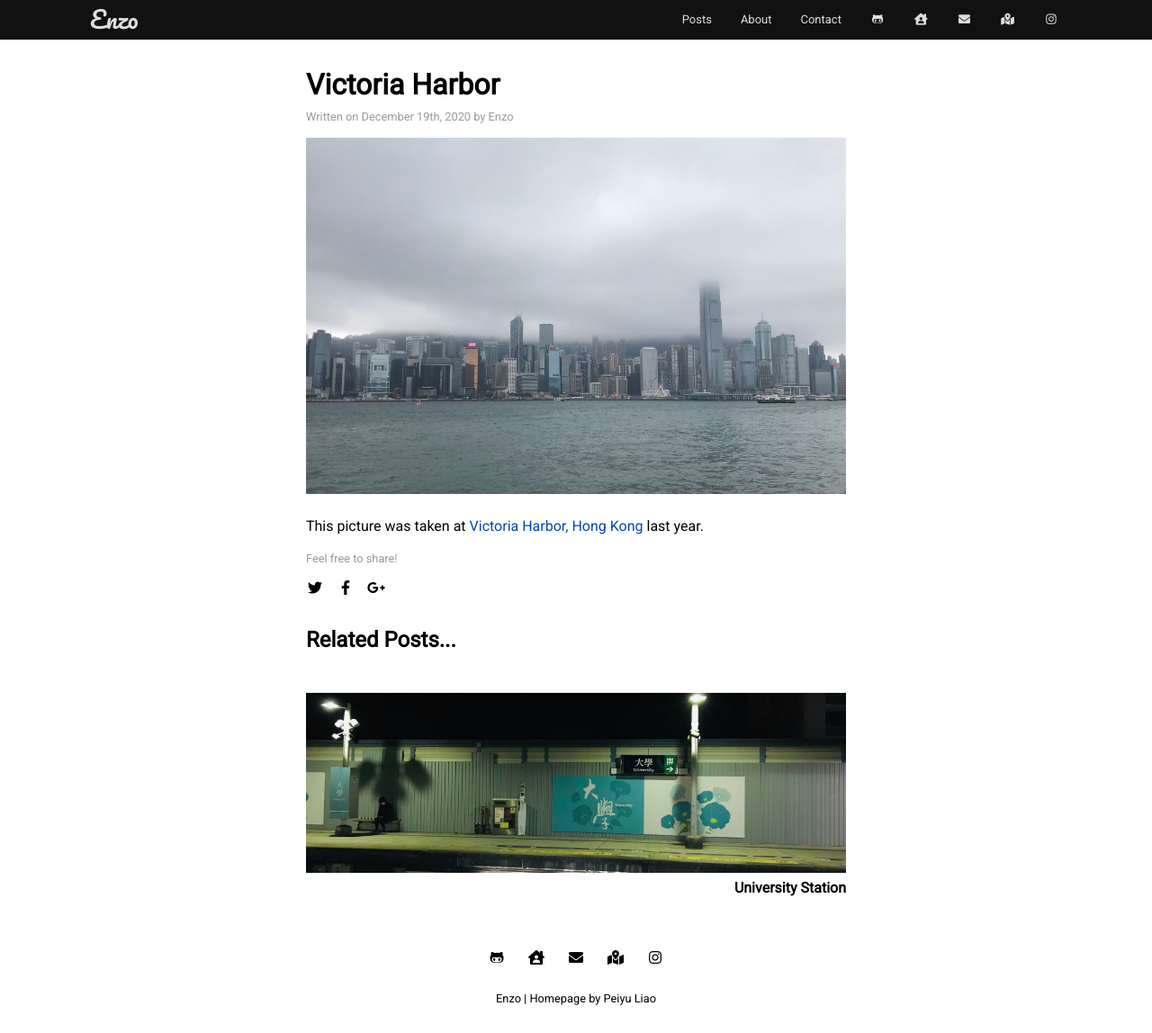
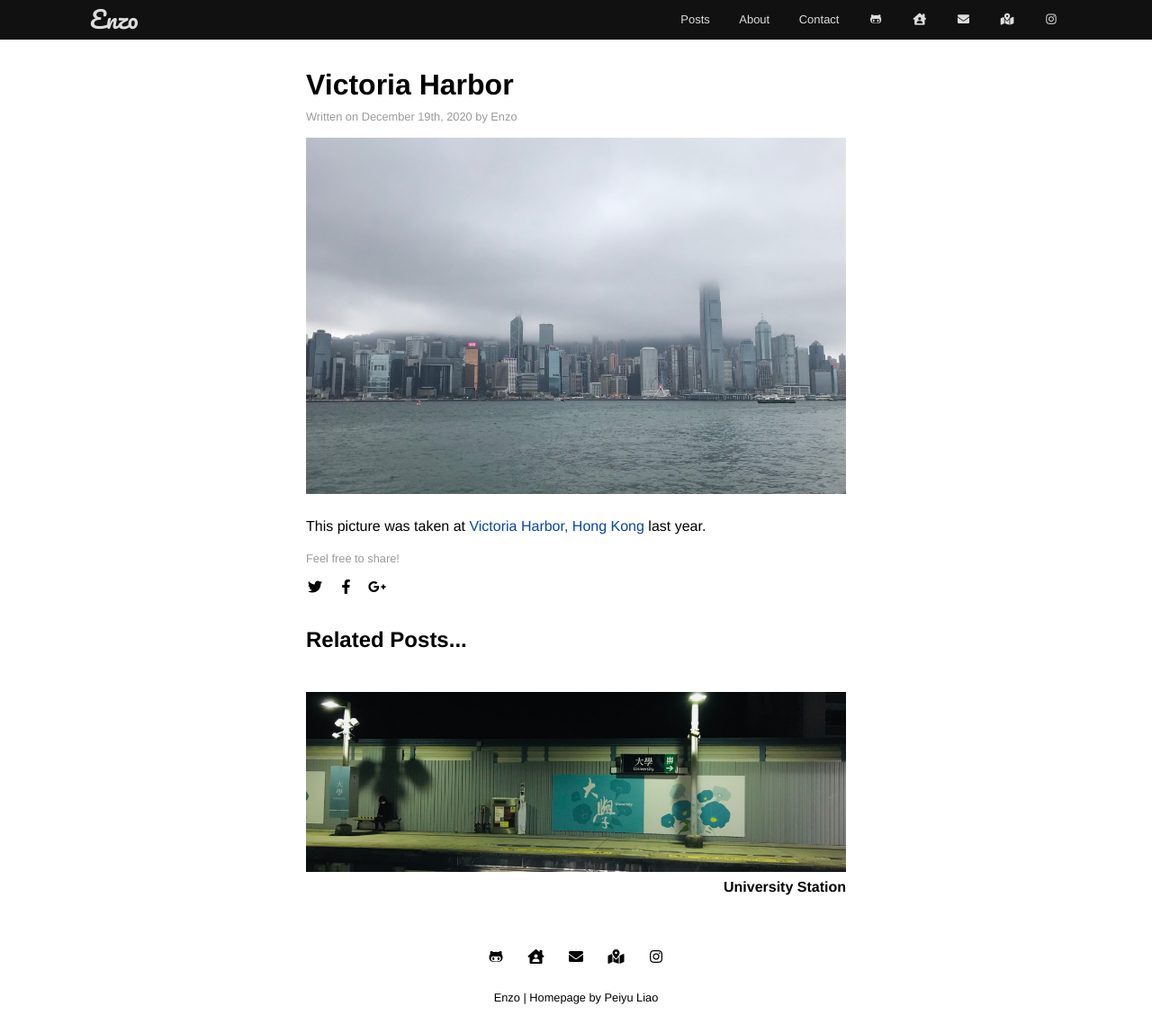
Before and after one commit to enzoleo/enzoleo.github.io, a Jekyll site: the page built from _posts/2020-12-19-victoria-harbor.md, in a window 1280 px wide and 1148 px high. Shown: the whole window at 90% size. Built offline with Jekyll 4.4.1, drawn with Linux system fonts in a browser that asks for light colours.

Commit message:
Modify base and body default fontface

```diff
--- a/assets/css/main.scss
+++ b/assets/css/main.scss
@@ -2,15 +2,9 @@
 # Front matter comment to ensure Jekyll properly reads file.
 ---
 
-/*
-  Helvetica font-family
-  Note that such specification in CSS show Helvetica only for
-  those who have installed this font family, otherwise some
-  fallbacks will be made.
-*/
-$base-font-family: 'Roboto', sans-serif;
-$body-font-family: 'Roboto', sans-serif;
-$code-font-family: "Source Code Pro", monospace;
+$base-font-family: 'Helvetica', sans-serif;
+$body-font-family: 'Helvetica', sans-serif;
+$code-font-family: monospace;
 
 /* Black navbar */
 $navbar-backgound: #111111;
```
